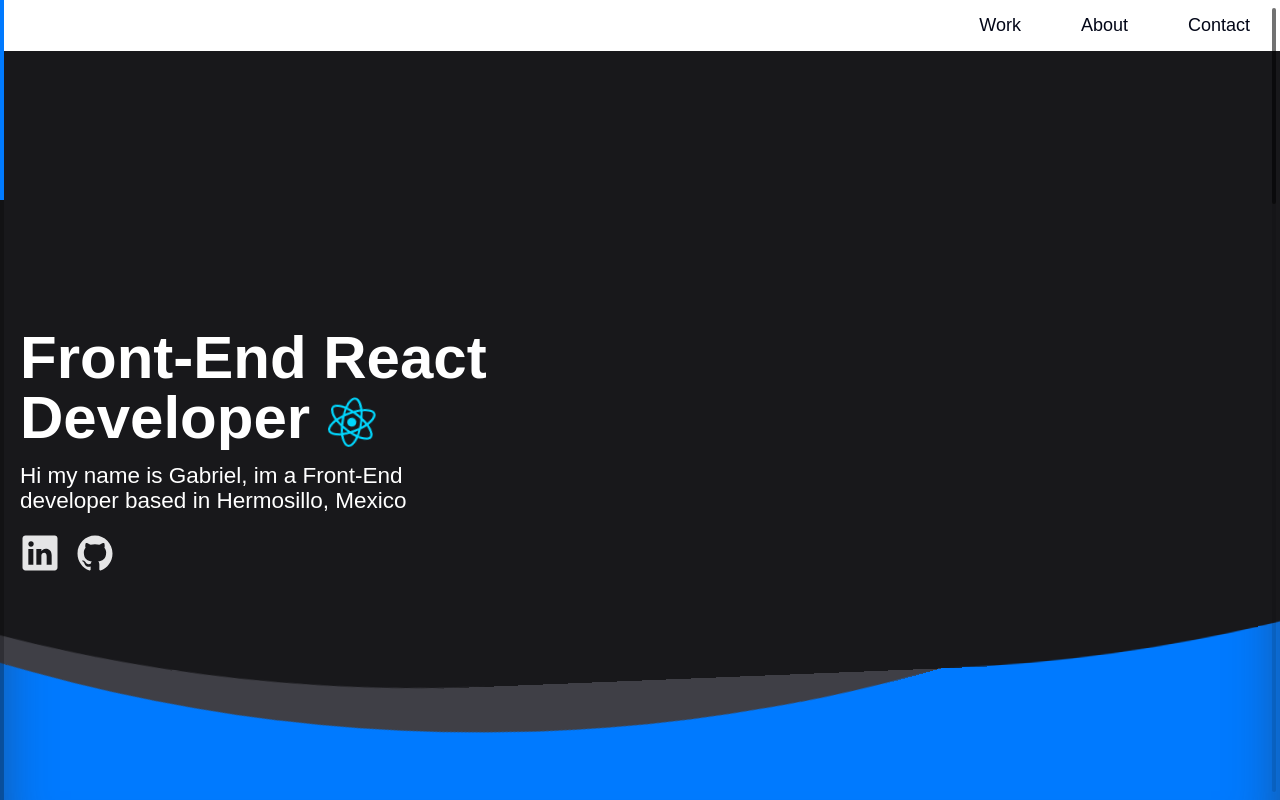
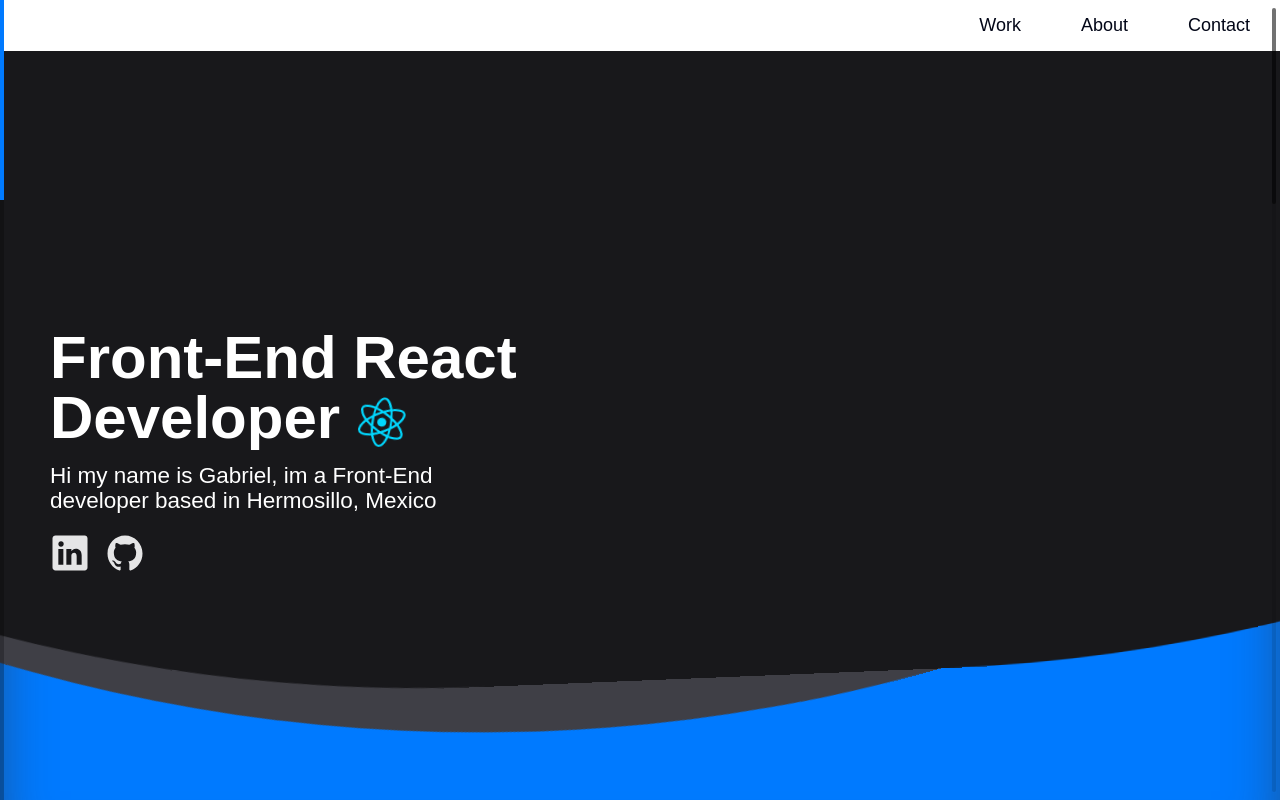
Before and after one commit to Gabriel-Ferrales/portfolio, a React (Vite) app: page / in a window 1280 px wide. Built offline with nearby package versions, Linux system fonts and the light colour scheme.

Commit message:
Removes wrong padding class in first slide

```diff
--- a/src/components/SwiperComponent.jsx
+++ b/src/components/SwiperComponent.jsx
@@ -35,7 +35,7 @@
     >
       <SwiperSlide>
         <Navbar />
-        <div className="z-10 relative h-full w-full flex flex-col px-6 sm:px-8 items-center justify-center bg-zinc-900 text-white bg-white text-center lg:items-start lg:text-left sm:px-20  overflow-hidden">
+        <div className="z-10 relative h-full w-full flex flex-col px-6 items-center justify-center bg-zinc-900 text-white bg-white text-center lg:items-start lg:text-left sm:px-20 overflow-hidden">
           <div className="z-10 relative ">
             <div className="max-w-3xl">
               <h1 className="text-8xl font-bold">
```
